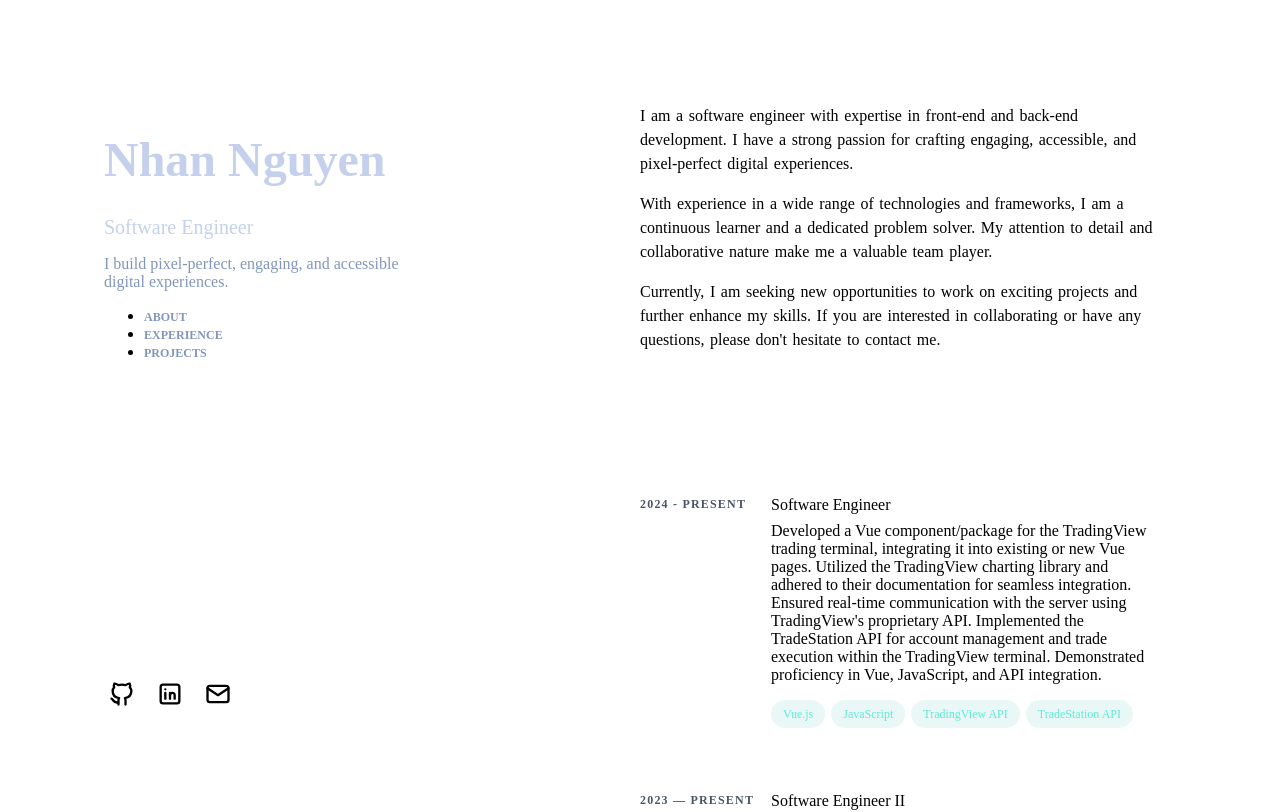
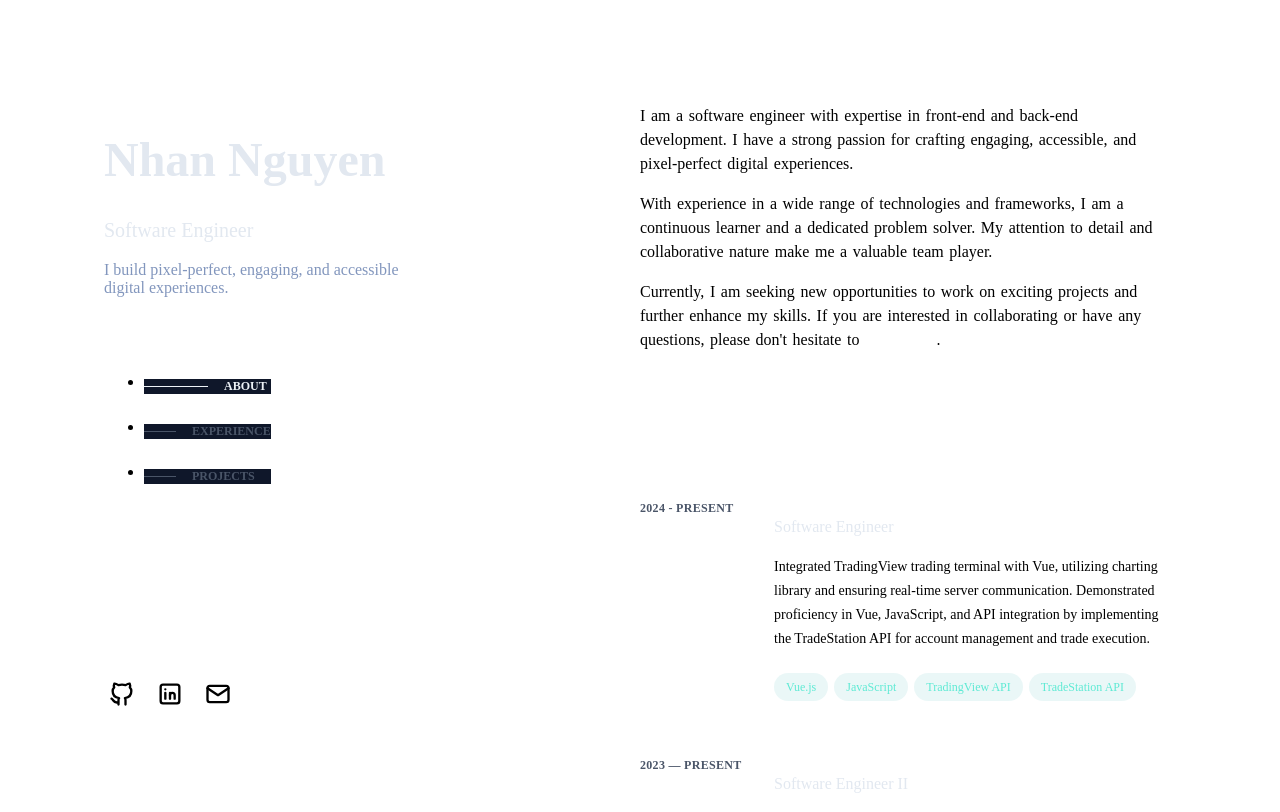
Before and after one commit to nathannewyen/nathan-v3, a Next.js app: page /Home in a window 1280 px wide. Shown: the top 812 px of the page. Built offline with nearby package versions, Linux system fonts and the light colour scheme.

Commit message:
update styling

```diff
--- a/src/components/About/About.tsx
+++ b/src/components/About/About.tsx
@@ -1,16 +1,30 @@
 import React from "react";
 import aboutData from "@data/profile.json";
-import {Container, StyledAboutContainer, StyledParagraph} from "@/styles/about/AboutStyle";
+import { Container, StyledAboutContainer, StyledParagraph, StyledContactMe } from "@/styles/about/AboutStyle";
+import Link from "next/link";
 
 const About = () => {
+    const renderParagraph = (paragraph: string, index: number) => {
+        const isFirst = index === 0;
+        if (paragraph.includes("contact me")) {
+            const parts = paragraph.split("contact me");
+            return (
+                <StyledParagraph key={index} $isFirst={isFirst}>
+                    {parts[0]}
+                        <StyledContactMe href="mailto:nathan@nathannewyen.com">
+                            contact me
+                        </StyledContactMe>
+                    {parts[1]}
+                </StyledParagraph>
+            );
+        }
+        return <StyledParagraph key={index} $isFirst={isFirst}>{paragraph}</StyledParagraph>;
+    }
+
     return (
         <Container>
-            <StyledAboutContainer>
-                {aboutData.paragraphs.map((paragraph: string, index: number) => (
-                    <StyledParagraph key={index} $isFirst={index === 0}>
-                        {paragraph}
-                    </StyledParagraph>
-                ))}
+            <StyledAboutContainer id={"#About"}>
+                {aboutData.paragraphs.map(renderParagraph)}
             </StyledAboutContainer>
         </Container>
     );
--- a/src/components/Navbar.tsx
+++ b/src/components/Navbar.tsx
@@ -1,21 +1,34 @@
-import React from "react";
+import React, { useState } from "react";
 import Icons from '@components/Icons/icons';
-import {StyledNav, StyledLink, StyledHead, StyledName, StyledSubHeader, StyledDiv, StyledList, StyledNavbarComponent, StyledListItem, StyledListLink, StyledSocialList} from "@/styles/navbar/NavbarStyle";
+import personal from "@data/personal.json";
+import navbarData from "@data/navbar.json";
+import {StyledNav, StyledLink, StyledHead, StyledName, StyledSubHeader, StyledDiv, StyledList, StyledNavbarComponent, StyledListItem, StyledListLink, StyledSocialList, NavIndicator} from "@/styles/navbar/NavbarStyle";
 
 const Navbar = () => {
+    const [focusedLink, setFocusedLink] = useState(navbarData.links[0].name); // Initialize state to the first link
+
     return (
         <StyledNavbarComponent>
             <StyledHead>
                 <StyledName>
-                    <StyledLink href="/">Nhan Nguyen</StyledLink>
+                    <StyledLink href="/">{personal.name}</StyledLink>
                 </StyledName>
-                <StyledSubHeader>Software Engineer</StyledSubHeader>
-                <StyledDiv>I build pixel-perfect, engaging, and accessible digital experiences.</StyledDiv>
+                <StyledSubHeader>{personal.jobTitle}</StyledSubHeader>
+                <StyledDiv>{personal.description}</StyledDiv>
                 <StyledNav>
                     <StyledList>
-                        <StyledListItem><StyledListLink href="#about">About</StyledListLink></StyledListItem>
-                        <StyledListItem><StyledListLink href="#experience">Experience</StyledListLink></StyledListItem>
-                        <StyledListItem><StyledListLink href="#projects">Projects</StyledListLink></StyledListItem>
+                        {navbarData.links.map((link, index) => (
+                            <StyledListItem key={index}>
+                                <StyledListLink
+                                    href={link.url}
+                                    className={link.name === focusedLink ? 'focused' : ''}
+                                    onClick={() => setFocusedLink(link.name)}
+                                >
+                                    <NavIndicator></NavIndicator>
+                                    {link.name}
+                                </StyledListLink>
+                            </StyledListItem>
+                        ))}
                     </StyledList>
                 </StyledNav>
             </StyledHead>
--- a/src/components/Projects/Projects.tsx
+++ b/src/components/Projects/Projects.tsx
@@ -12,7 +12,12 @@ import {
     StyledWorkTitle,
     StyledListTech,
     StyledTechItem,
-    StyledTechText
+    StyledTechText,
+    StyledH3,
+    StyledDiv,
+    StyledListLink,
+    StyledShadowBox,
+    StyledBoxShadowHidden
 } from "@styles/projects/ProjectStyle";
 const Projects = () => {
 
@@ -24,9 +29,17 @@ const Projects = () => {
                 {works.map((work, index) => (
                     <StyledListItem key={index}>
                         <StyledProjectSection>
+                            <StyledShadowBox />
                             <StyledProjectTime>{work.year}</StyledProjectTime>
                             <StyledWorkTitle>
-                                {work.role}
+                                <StyledH3>
+                                    <StyledDiv>
+                                        <StyledListLink href={"/"}>
+                                            {/*<StyledBoxShadowHidden />*/}
+                                            {work.role}
+                                        </StyledListLink>
+                                    </StyledDiv>
+                                </StyledH3>
                                 <StyledList>
                                     <StyledInnerListItem>
                                         {work.description}
--- /dev/null
+++ b/src/data/navbar.json
@@ -0,0 +1,16 @@
+{
+  "links": [
+    {
+      "name": "About",
+      "url": "#about"
+    },
+    {
+      "name": "Experience",
+      "url": "#experience"
+    },
+    {
+      "name": "Projects",
+      "url": "#projects"
+    }
+  ]
+}
--- /dev/null
+++ b/src/data/personal.json
@@ -0,0 +1,5 @@
+{
+  "name": "Nhan Nguyen",
+  "jobTitle": "Software Engineer",
+  "description": "I build pixel-perfect, engaging, and accessible digital experiences."
+}
--- a/src/data/works.json
+++ b/src/data/works.json
@@ -4,7 +4,7 @@
     "role": "Software Engineer",
     "company": "Trade Aries",
     "location": "Remote",
-    "description": "Developed a Vue component/package for the TradingView trading terminal, integrating it into existing or new Vue pages. Utilized the TradingView charting library and adhered to their documentation for seamless integration. Ensured real-time communication with the server using TradingView's proprietary API. Implemented the TradeStation API for account management and trade execution within the TradingView terminal. Demonstrated proficiency in Vue, JavaScript, and API integration.",
+    "description": "Integrated TradingView trading terminal with Vue, utilizing charting library and ensuring real-time server communication. Demonstrated proficiency in Vue, JavaScript, and API integration by implementing the TradeStation API for account management and trade execution.",
     "technologies": ["Vue.js", "JavaScript", "TradingView API", "TradeStation API"]
   },
   {
@@ -12,7 +12,7 @@
     "role": "Software Engineer II",
     "company": "JPMorgan Chase",
     "location": "Atlanta, GA",
-    "description": "Developed and maintained a web application using ReactJS, Redux, Java, and Spring Boot for real-time financial data monitoring and analysis. Implemented new features with TypeScript, GraphQL, and SPA concepts to enhance user experience and performance. Ensured accessibility compliance, performed rigorous testing with Jest, and managed deployments using AWS cloud services.",
+    "description": "Developed a real-time financial data monitoring and analysis web app with ReactJS, Redux, Java, and Spring Boot. Enhanced user experience and performance using TypeScript, GraphQL, and SPA concepts. Ensured accessibility compliance, performed rigorous testing with Jest, and managed AWS cloud service deployments.",
     "technologies": ["ReactJS", "Redux", "Java", "Spring Boot", "TypeScript", "GraphQL", "AWS", "Jest", "CI/CD tools"]
   },
   {
--- a/src/styles/GlobalStyle.ts
+++ b/src/styles/GlobalStyle.ts
@@ -11,6 +11,7 @@ html,
     color: #8296BD;
     min-height: 100vh;
     box-sizing: border-box;
+    scroll-behavior: smooth;
   }
 
     menu, ol, ul {
@@ -19,7 +20,7 @@ html,
       list-style: none;
     }
 
-    h1 {
+    blockquote, dd, dl, figure, h1, h2, h3, h4, h5, h6, hr, p, pre{
         margin: 0;
     }
 
--- a/src/styles/about/AboutStyle.ts
+++ b/src/styles/about/AboutStyle.ts
@@ -1,4 +1,5 @@
 import styled from 'styled-components';
+import Link from "next/link";
 
 const Container = styled.div`
   scroll-margin-top: 4rem;
@@ -17,10 +18,21 @@ const Container = styled.div`
 const StyledAboutContainer = styled.div`
 `;
 
+const StyledContactMe = styled(Link)`
+  color:  #ffffff;
+  text-decoration: none;
+  font-weight: 500;
+  cursor: pointer;
+
+  &:hover {
+    text-decoration: none;
+  }
+
+`;
 const StyledParagraph = styled.p<{ $isFirst: boolean }>`
   word-spacing: 0.1rem;
   line-height: 1.5;
   margin: ${props => props.$isFirst ? '0' : '1rem 0'};
 `
 
-export { Container, StyledAboutContainer, StyledParagraph };
+export { Container, StyledAboutContainer, StyledParagraph, StyledContactMe };
--- a/src/styles/navbar/NavbarStyle.ts
+++ b/src/styles/navbar/NavbarStyle.ts
@@ -18,39 +18,86 @@ const StyledHead = styled.div`
 const StyledName = styled.h1`
   font-size: 3rem;
   line-height: 1;
-  color: #C5D1EC;
+  color: rgb(226 232 240);
+`;
+const StyledSubHeader = styled.h2`
+  color: rgb(226 232 240);
+  font-size: 1.25rem;
+  font-weight: 500;
+  margin-top: 0.75rem;
+
+  @media (min-width: 640px) {
+    font-size: 1.25rem;
+    line-height: 1.75rem;
+  }
 `;
 const StyledNav = styled.nav`
-`;
-
-const StyledSubHeader = styled.div`
-  color: #C5D1EC;
-  font-size: 1.25rem;
-  margin-top: 1rem;
+    @media (min-width: 1024px) {
+      display: block;
+    }
 `;
 const StyledLink = styled(Link)`
   text-decoration: none;
-    color: #C5D1EC;
+  color: rgb(226 232 240);
 `;
 
-const StyledDiv = styled.div`
+const StyledDiv = styled.p`
     color: #8296BD;
     max-width: 20rem;
     margin-top: 1rem;
 `;
 
 const StyledList = styled.ul`
+  width: max-content;
+  margin-top: 4rem;
+
 `;
 
 const StyledListItem = styled.li`
+  padding: 0.75rem 0;
+`;
+
+const NavIndicator = styled.span`
+  display: inline-block;
+  margin-right: 1rem;
+  height: 1px;
+  width: 2rem;
+  background-color: #4a5568;
+  transition: all 0.15s cubic-bezier(.4,0,.2,1);
+
+  &.focused {
+    width: 4rem;
+    background-color: #edf2f7;
+  }
 `;
 
 const StyledListLink = styled(Link)`
-    color: #8296BD;
-    text-decoration: none;
-    font-size: 0.75rem;
-    font-weight: bold;
-    text-transform: uppercase;
+  color: #4a5568;
+  display: flex;
+  align-items: center;
+  text-decoration: none;
+  font-size: 0.75rem;
+  font-weight: bold;
+  text-transform: uppercase;
+  background-color: rgb(15 23 42);
+
+  &:hover {
+    color: #edf2f7;
+
+    ${NavIndicator} {
+      width: 4rem;
+      background-color: #edf2f7;
+    }
+  }
+
+  &.focused {
+    color: #edf2f7;
+
+    ${NavIndicator} {
+      width: 4rem;
+      background-color: #edf2f7;
+    }
+  }
 `;
 
 const StyledSocialList = styled.ul`
@@ -61,4 +108,4 @@ const StyledSocialList = styled.ul`
   padding: 0;
   list-style: none;
 `
-export { StyledDiv, StyledHead, StyledName, StyledSubHeader,  StyledNav, StyledLink, StyledList, StyledListItem, StyledListLink, StyledNavbarComponent, StyledSocialList };
+export { StyledDiv, StyledHead, StyledName, StyledSubHeader,  StyledNav, StyledLink, StyledList, StyledListItem, StyledListLink, StyledNavbarComponent, StyledSocialList, NavIndicator };
--- a/src/styles/projects/ProjectStyle.ts
+++ b/src/styles/projects/ProjectStyle.ts
@@ -8,60 +8,125 @@ const StyledOrderedList = styled.ol`
   list-style-type: none;
   padding: 0;
 `;
+const StyledShadowBox = styled.div`
+  position: absolute;
+  top: -1rem;
+  bottom: -1rem;
+  left: -1rem;
+  right: -1rem;
+  z-index: 100;
+  border-radius: 0.375rem;
+  display: none;
 
+  transition-property: background-color, box-shadow;
+  transition-timing-function: cubic-bezier(.4,0,.2,1);
+  transition-duration: .15s;
+
+  @media (prefers-reduced-motion: no-preference) {
+    transition-property: background-color, box-shadow;
+  }
+
+  @media (min-width: 1024px) {
+    top: -1.5rem;
+    bottom: -1.5rem;
+    left: -1.5rem;
+    right: -1.5rem;
+
+    &:hover {
+      background-color: rgba(31, 41, 55, 0.5);
+      box-shadow: inset 0 1px 0 0 rgba(148,163,184,0.1), 0 10px 15px -3px rgba(0,0,0,0.1), 0 4px 6px -2px rgba(0,0,0,0.05);
+    }
+  }
+`;
 const StyledProjectSection = styled.div`
   position: relative;
   display: grid;
-  padding-bottom: 1rem;
-  transition: all;
-  grid-template-columns: repeat(8 ,minmax(0, 1fr));
-  gap: 8px;
+  padding-bottom: 0.25rem;
+  transition: all 0.15s cubic-bezier(.4,0,.2,1);
+
+  &:hover ${StyledShadowBox} {
+    display: block;
+  }
+
+  @media (min-width: 640px) {
+    gap: 2rem;
+    grid-template-columns: repeat(8 ,minmax(0, 1fr));
+  }
 
   @media (min-width: 768px) {
-    gap: 4px;
+    gap: 1rem;
   }
 `;
+const StyledProjectTime = styled.header`
+  position: relative;
+  z-index: 10;
+  margin-bottom: 0.5rem;
+  margin-top: 0.25rem;
+  font-size: 0.75rem;
+  font-weight: 600;
+  text-transform: uppercase;
+  letter-spacing: 0.025em;
+  line-height: 1rem;
+  color: #4a5568;
 
-const StyledList = styled.ul`
-  padding-left: 0;
+  @media (min-width: 640px) {
+    grid-column: span 2 / span 2;
+  }
 `;
-
 const StyledListItem = styled.li`
   margin-bottom: 3rem;
   list-style-type: none;
 `;
 
-const StyledInnerListItem = styled.li`
+const StyledInnerListItem = styled.p`
     margin-top: 0.5rem;
-    list-style-type: none;
+    font-size: 0.875rem;
+    line-height: 1.5rem;
 `;
 
-const StyledProjectTime = styled.header`
-  position: relative;
+const StyledWorkTitle = styled.div`
   z-index: 10;
-  margin-bottom: 2px;
-  margin-top: 1px;
-  font-size: 0.75rem;
-  font-weight: 600;
-  text-transform: uppercase;
-  letter-spacing: 0.1em;
-  color: #4a5568;
 
   @media (min-width: 640px) {
-    grid-column: span 2 / auto;
+    grid-column: span 6 / span 6;
   }
 `;
 
-const StyledWorkTitle = styled.div`
-  position: relative;
-  z-index: 10;
+const StyledH3 = styled.h3`
+  color: rgb(226 232 240);
+  font-weight: 500;
+`
+const StyledDiv = styled.div`
+`;
+const StyledListLink = styled(Link)`
+  font-size: 1rem;
+  display: inline-flex;
+  align-items: baseline;
+  color: rgb(226 232 240);
+  text-decoration: none;
+`;
+const StyledBoxShadowHidden = styled.span`
+  border-radius: 0.25rem;
+  top: -0.625rem;
+  bottom: -0.625rem;
+  left: -1rem;
+  right: -1rem;
+  position: absolute;
+  display: none;
 
-  @media (min-width: 640px) {
-    grid-column: span 6 / auto;
-  }
+    @media (min-width: 768px) {
+      top: -1rem;
+      bottom: -1rem;
+      left: -1.5rem;
+      right: -1.5rem;
+    }
+
+    @media (min-width: 1024px) {
+        display: block;
+    };
 `;
-
-const StyledListLink = styled(Link)`
+const StyledList = styled.ul`
+  padding-left: 0;
 `;
 
 const StyledListTech = styled.ul`
@@ -90,4 +155,4 @@ const StyledTechText = styled.div`
   color: #5EEAD4;
 `
 
-export { StyledProjectContainer, StyledOrderedList, StyledProjectSection, StyledList, StyledListItem, StyledInnerListItem,StyledProjectTime, StyledWorkTitle, StyledListLink, StyledListTech, StyledTechItem, StyledTechText };
+export { StyledProjectContainer, StyledOrderedList, StyledProjectSection, StyledList, StyledListItem, StyledInnerListItem,StyledProjectTime, StyledWorkTitle, StyledListLink, StyledListTech, StyledTechItem, StyledTechText, StyledH3, StyledDiv, StyledBoxShadowHidden, StyledShadowBox };
```
